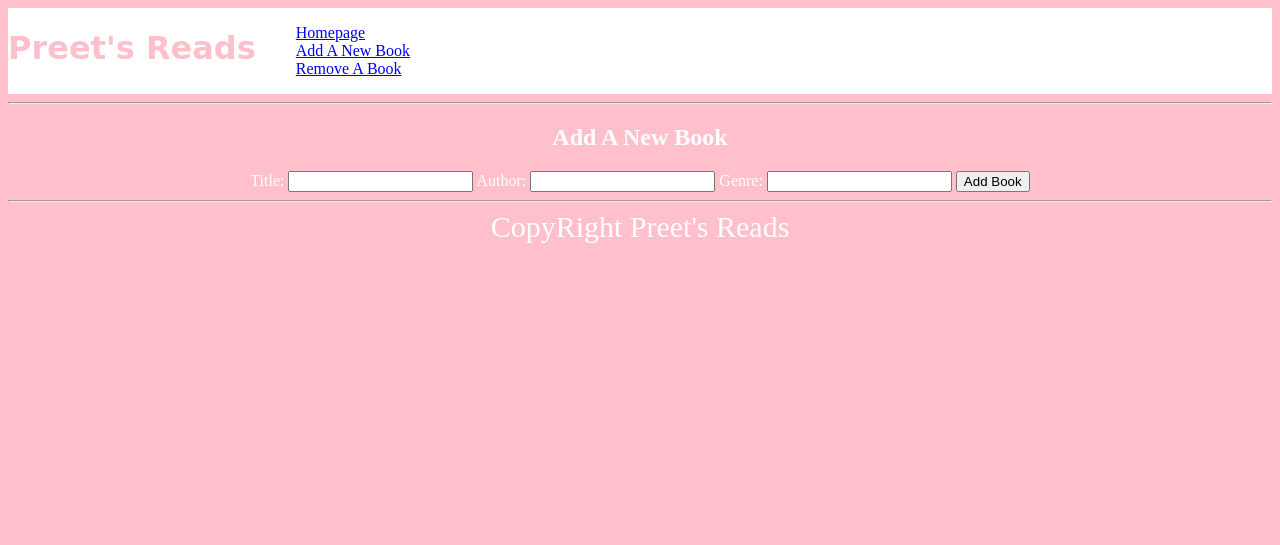
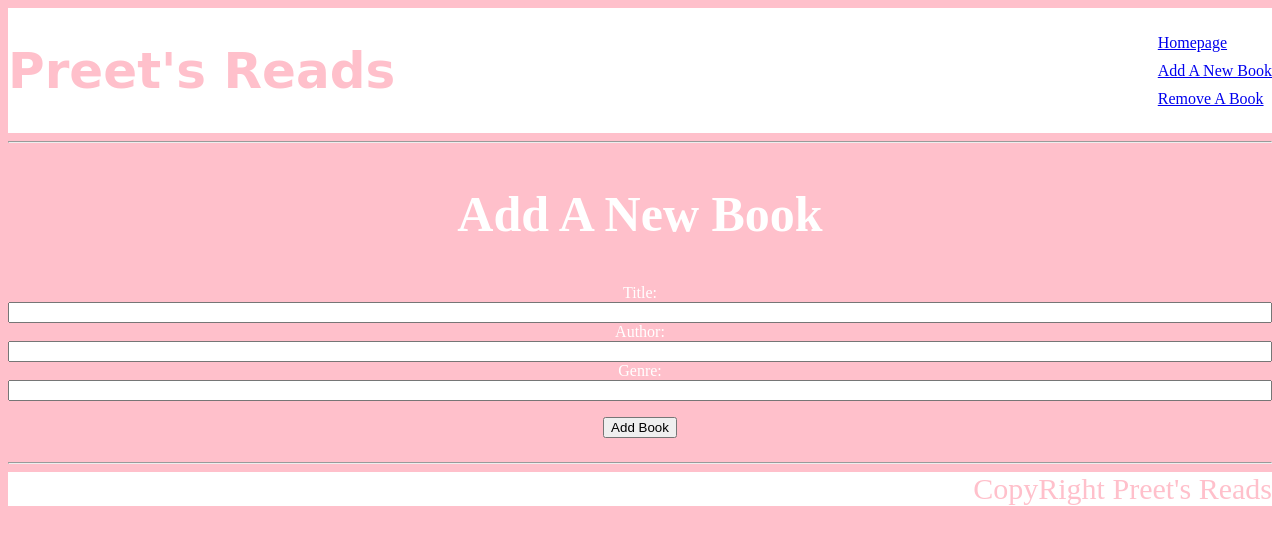
Before and after one commit to Preetkdhanda/WeekThree-UsingFlaskHTMLPython, a Flask app: page /books/addanewbook in a window 1280 px wide. Shown: the top 545 px of the page. Run offline with Flask 2, Linux system fonts and the light colour scheme.

Commit message:
CSS Updated

```diff
--- a/static/style.css
+++ b/static/style.css
@@ -1,10 +1,11 @@
 header {
 background-color: white;
 display: flex;
-/* flex-direction: column ; */
-flex-direction: flex-end;
-margin: 0;
-border: none;
+justify-content: space-between;
+align-items: flex-end;
+margin: none;
+
+align-items: center;
 }
 
 header > h1 {
@@ -19,10 +20,20 @@ body  {
  }
 
 
+ header > nav  {
+
+    display: flex;
+    justify-content: space-around;
+
+
+ }
+
 header > nav > ul > li {
     display: flex;
     list-style: none;
     flex-direction: column;
+    justify-content: space-evenly;
+    gap: 10px;
 
 }
 
@@ -56,7 +67,31 @@ h4{
 }
 
 footer{
+    display: flex;
+    justify-content: flex-end;
     font-size: 30px;
     text-align: center;
+    background-color: white;
+    color: pink;
+
 
 }
+
+form{
+    display: flex;
+    flex-direction: column;
+    text-align: center;
+
+
+}
+
+h1{
+
+    font-size: 50px ;
+}
+
+
+body {
+
+    margin: none;
+}
--- a/templates/books/addanewbook.html
+++ b/templates/books/addanewbook.html
@@ -11,7 +11,8 @@
 <input type="text" name="author" id="author">
 <label for="genre">Genre:</label>
 <input type="text" name="genre" id="genre">
-<input type="submit" value="Add Book">
+<p>
+<input type="submit" value="Add Book"></p>
 
 </form>
 </section>
--- a/templates/books/removeabook.html
+++ b/templates/books/removeabook.html
@@ -11,7 +11,8 @@
 <input type="text" name="author" id="author">
 <label for="genre">Genre:</label>
 <input type="text" name="genre" id="genre">
-<input type="submit" value="Remove Book">
+<p>
+<input type="submit" value="Remove Book"></p>
 
 </form>
 </section>
```
